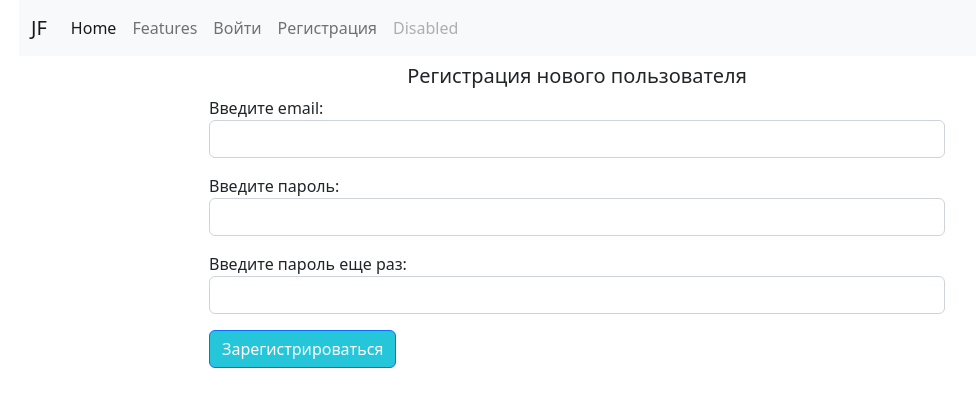
After one commit to luta-wolf/scraping_service, a Django app: page /accounts/register/ in a window 1280 px wide. The commit adds this page. Shown: the top 407 px of the page, without its empty margins (63-1039 px from the left). Run offline with Django 4.2, Linux system fonts and the light colour scheme.

Commit message:
part7 004

```diff
--- a/src/accounts/forms.py
+++ b/src/accounts/forms.py
@@ -22,3 +22,21 @@ class UserLoingForm(forms.Form):
 			if not user:
 				raise forms.ValidationError("Данный аккаунт отключен!")
 		return super(UserLoingForm, self).clean(*args, **kwargs)
+
+class UserRegistrationForm(forms.ModelForm):
+	email = forms.CharField(label='Введите email',
+		widget=forms.EmailInput(attrs={'class': 'form-control'}))
+	password = forms.CharField(label='Введите пароль',
+		widget=forms.PasswordInput(attrs={'class': 'form-control'}))
+	password2 = forms.CharField(label='Введите пароль еще раз',
+		widget=forms.PasswordInput(attrs={'class': 'form-control'}))
+
+	class Meta:
+		model = User
+		fields = ('email', )
+
+	def clean_password2(self):
+		data = self.cleaned_data
+		if data['password'] != data['password2']:
+			raise forms.ValidationError("Пароли не совпадают!")
+		return data['password2']
--- /dev/null
+++ b/src/accounts/templates/accounts/register.html
@@ -0,0 +1,19 @@
+{% extends "base.html" %}
+
+{% block title %} Register {% endblock %}
+
+{% block content %}
+
+<div class="row">
+	<div class="col-md-8 mx-auto">
+		<h5 class="text-center my-2">Регистрация нового пользователя</h5>
+		<form method="POST" action="">{% csrf_token %}
+			<div class="form-group">
+				{{ form.as_p  }}
+			</div>
+			<button type="submit" class="btn btn-primary" style="background-color: #26C6DA;">Зарегистрироваться</button>
+		</form>
+	</div>
+</div>
+
+{% endblock %}
--- a/src/accounts/urls.py
+++ b/src/accounts/urls.py
@@ -1,7 +1,8 @@
 from django.urls import path
-from . views import login_view, logout_view
+from . views import login_view, logout_view, register_view
 
 urlpatterns = [
 	path('login/', login_view, name='login'),
 	path('logout/', logout_view, name='logout'),
+	path('register/', register_view, name='register'),
 ]
--- a/src/accounts/views.py
+++ b/src/accounts/views.py
@@ -1,6 +1,6 @@
 from django.shortcuts import render, redirect
 from django.contrib.auth import authenticate, login, logout
-from . forms import UserLoingForm
+from . forms import UserLoingForm, UserRegistrationForm
 
 # Create your views here.
 
@@ -19,3 +19,14 @@ def login_view(request):
 def logout_view(request):
 	logout(request)
 	return redirect('home')
+
+
+def register_view(request):
+	form =  UserRegistrationForm(request.POST or None)
+	if form.is_valid():
+		new_user = form.save(commit=False)
+		new_user.set_password(form.cleaned_data['password'])
+		new_user.save()
+		return render(request, 'accounts/register_done.html',
+					{'new_user': new_user})
+	return render(request, 'accounts/register.html', {'form': form})
--- a/src/templates/base.html
+++ b/src/templates/base.html
@@ -33,10 +33,11 @@
               <li class="nav-item">
                 <a class="nav-link" href="{% url 'accounts:login' %}">Войти</a>
               </li>
+              <li class="nav-item">
+                <a class="nav-link" href="{% url 'accounts:register' %}">Регистрация</a>
+              </li>
             {% endif %}
-            <li class="nav-item">
-              <a class="nav-link disabled">Pricing</a>
-            </li>
+
             <li class="nav-item">
               <a class="nav-link disabled">Disabled</a>
             </li>
```
Also changed, not shown: src/accounts/templates/accounts/register_done.html (added, +16 -0 lines), README.md.
